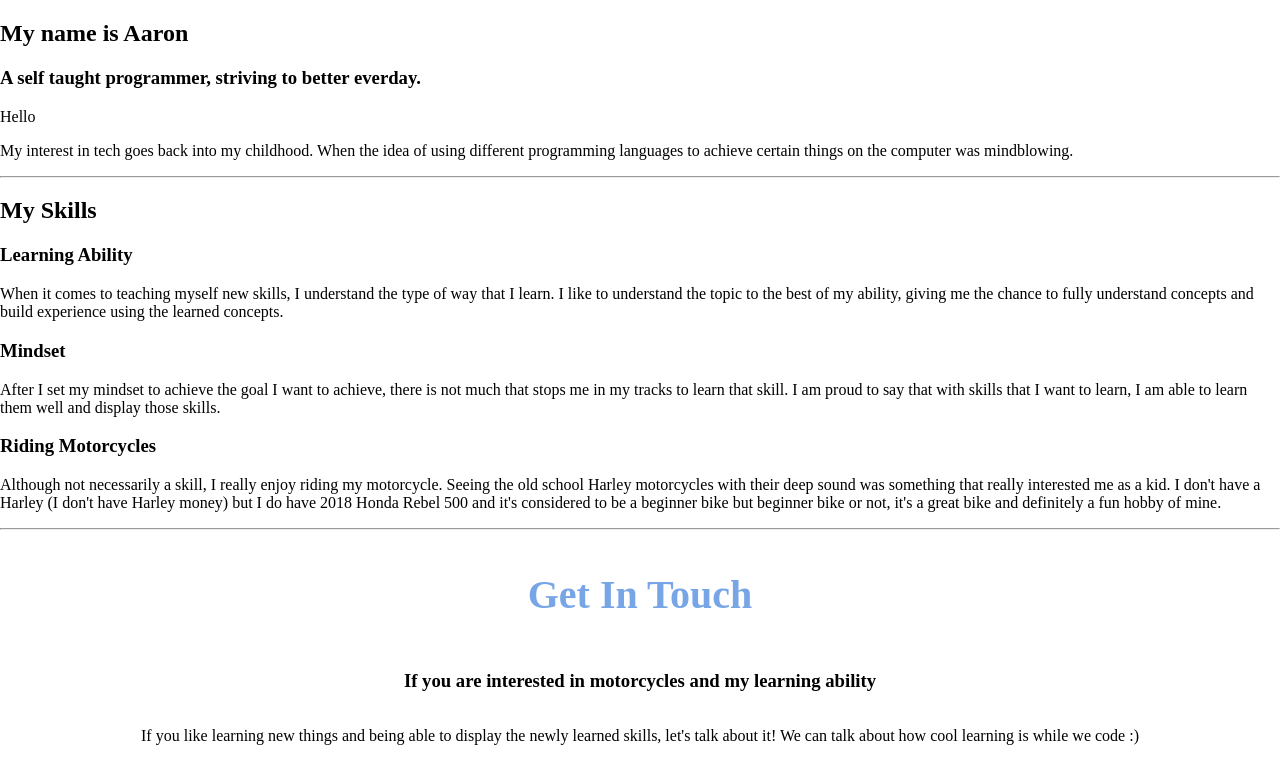
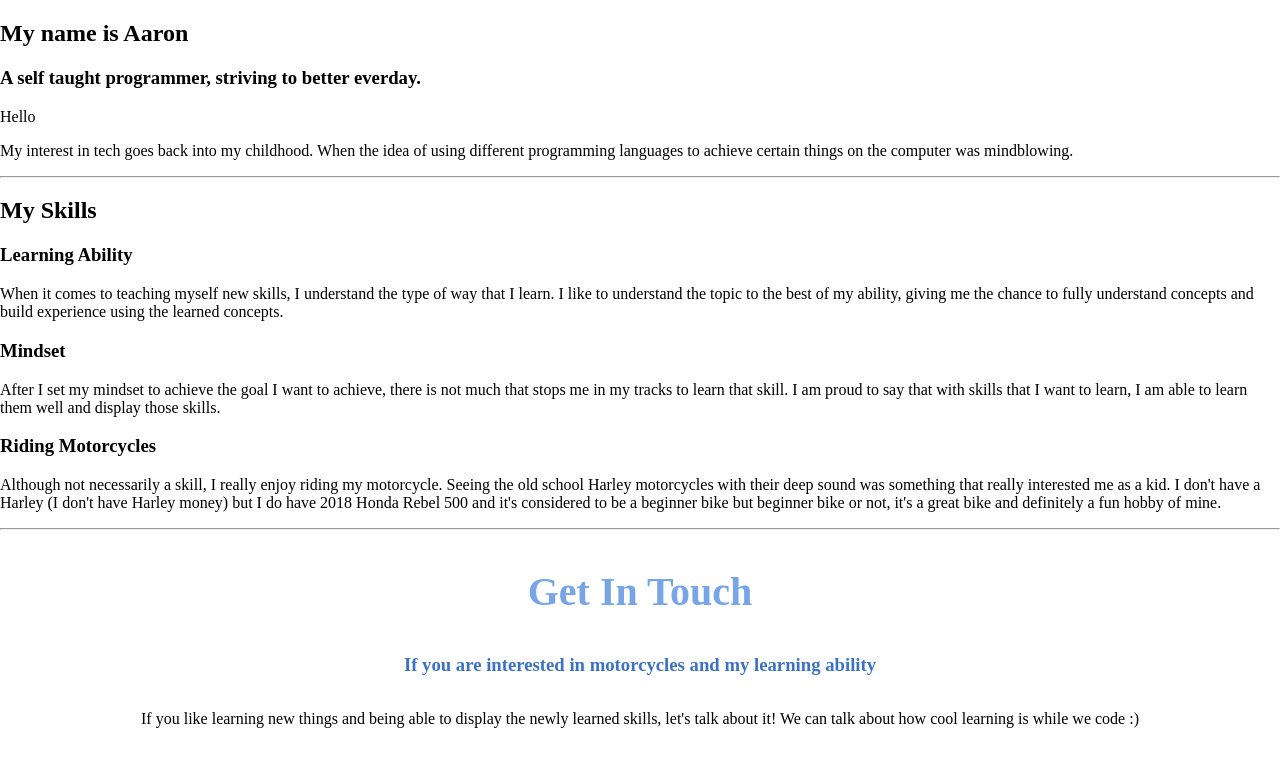
Before and after one commit to aaronxmartinez/Capstone-2, a plain HTML site: page index.html in a window 1280 px wide. Shown: the top 761 px of the page. Drawn offline with Linux system fonts and the light colour scheme.

Commit message:
changed color to intertested class in contact section, changed margin top and bottom to touch class in contact section

```diff
--- a/style.css
+++ b/style.css
@@ -13,6 +13,12 @@ body {
 .touch {
     color: #77a5e6;
     font-size: 40px;
+    margin-top: 30px;
+    margin-bottom: 20px;
+}
+
+.interested {
+    color:#3c72c3;
 }
 
 .button {
```
